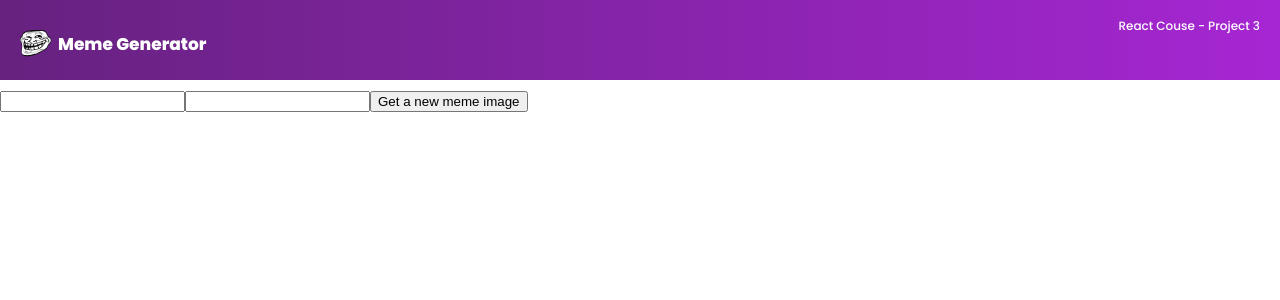
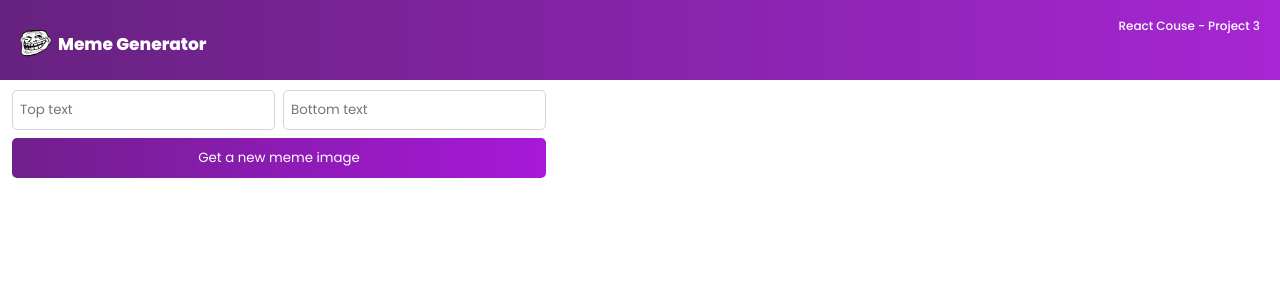
Before and after one commit to eugenia1984/scrimba-proyect3, a React (Create React App) app: page / in a window 1280 px wide. Shown: the top 300 px of the page. Built offline with nearby package versions, Linux system fonts and the light colour scheme.

Commit message:
sigo con la parte del form

```diff
--- a/src/components/meme/Meme.jsx
+++ b/src/components/meme/Meme.jsx
@@ -6,10 +6,12 @@ function Meme( { text } ) {
       <form className="form">
         <input
           type="text"
+          placeholder="Top text"
           className="form-input"
         />
         <input
           type="text"
+          placeholder="Bottom text"
           className="form-input"
         />
         <button className="form-button"> { text} </button>
--- a/src/components/meme/MemeStyles.css
+++ b/src/components/meme/MemeStyles.css
@@ -1,10 +1,38 @@
+@import url('https://fonts.googleapis.com/css2?family=Poppins:ital,wght@0,100;0,200;0,300;0,400;0,500;0,800;1,600&display=swap');
+
 main {
   position: absolute;
   top: 90px;
+  left: 12px;
 }
 
-.form {}
+.form {
+  display: grid;
+  grid-template: 40px 40px / 1fr 1fr;
+  gap: 8px;
+}
 
-.form-input {}
+.form-input {
+  font-family: 'Poppins', sans-serif;
+  border-radius: 5px;
+  -webkit-border-radius: 5px;
+  -moz-border-radius: 5px;
+  -ms-border-radius: 5px;
+  -o-border-radius: 5px;
+  border: 1px solid #D5D4D8;
+  text-indent: 5px;
+}
 
-.form-button {}
+.form-button {
+  grid-column: 1 / -1;
+  font-family: 'Poppins', sans-serif;
+  border-radius: 5px;
+  -webkit-border-radius: 5px;
+  -moz-border-radius: 5px;
+  -ms-border-radius: 5px;
+  -o-border-radius: 5px;
+  background: linear-gradient(90.41deg, #711F8D 1.14%, #A818DA 100%);
+  color: #FFFFFF;
+  border: none;
+  cursor: pointer;
+}
```
